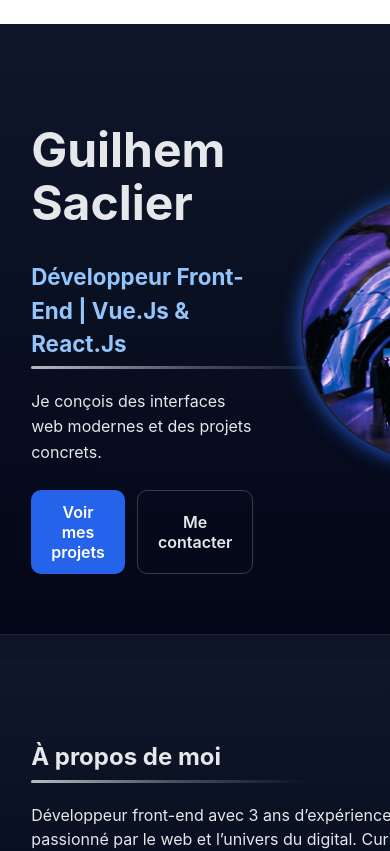
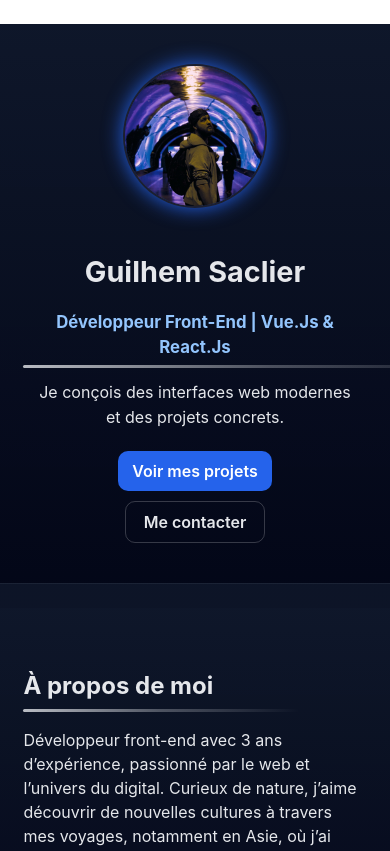
Before and after one commit to SGuilhem/my-portfolio, a React (Vite) app: page / in a window 390 px wide. Shown: the top 851 px of the page. Built offline with nearby package versions, Linux system fonts and the light colour scheme.

Commit message:
Responsive: hero + mobile adjustments — remove container padding

```diff
--- a/src/App.css
+++ b/src/App.css
@@ -183,3 +183,97 @@
   height: 60px;
   object-fit: contain;
 }
+
+/* Responsive adjustments (portrait / small screens) */
+@media (max-width: 900px), (orientation: portrait) {
+  .container {
+    padding: 0;
+  }
+
+  .hero-content {
+    display: flex;
+    flex-direction: column-reverse;
+    gap: 24px;
+    align-items: center;
+    text-align: center;
+  }
+
+  .hero-title {
+    font-size: 2.2rem;
+  }
+
+  .hero-subtitle {
+    font-size: 1.05rem;
+  }
+
+  .hero-text {
+    margin-top: 12px;
+    max-width: 100%;
+    padding: 0 4%;
+  }
+
+  .hero-avatar {
+    display: flex;
+    justify-content: center;
+  }
+
+  .avatar-wrapper {
+    width: 180px;
+    height: 180px;
+    margin: 0 auto;
+  }
+
+  .hero-actions {
+    margin-top: 20px;
+    display: flex;
+    flex-direction: column;
+    gap: 10px;
+    align-items: center;
+  }
+
+  .btn {
+    width: auto;
+    min-width: 160px;
+  }
+
+  .projects-grid {
+    grid-template-columns: 1fr;
+    gap: 18px;
+  }
+
+  .screenshot-placeholder {
+    height: 220px;
+  }
+
+  .section {
+    padding: 40px 6%;
+  }
+
+  h1, h2, h3 {
+    margin-bottom: 8px;
+  }
+
+  .skill-logo {
+    width: 40px;
+    height: 40px;
+  }
+
+  .skill {
+    padding: 6px 10px;
+    border-radius: 12px;
+  }
+}
+
+@media (max-width: 420px) {
+  .hero-title {
+    font-size: 1.8rem;
+  }
+  .avatar-wrapper {
+    width: 140px;
+    height: 140px;
+  }
+  .btn {
+    min-width: 140px;
+    padding: 10px 14px;
+  }
+}
```
